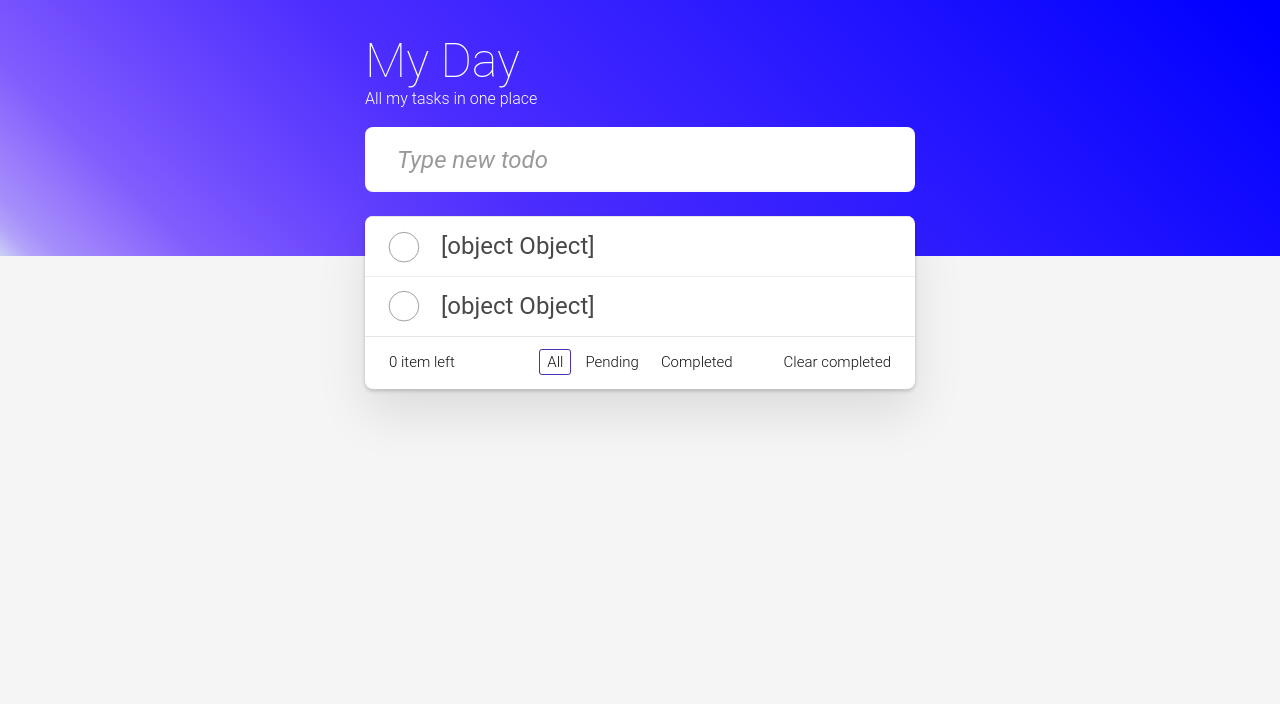
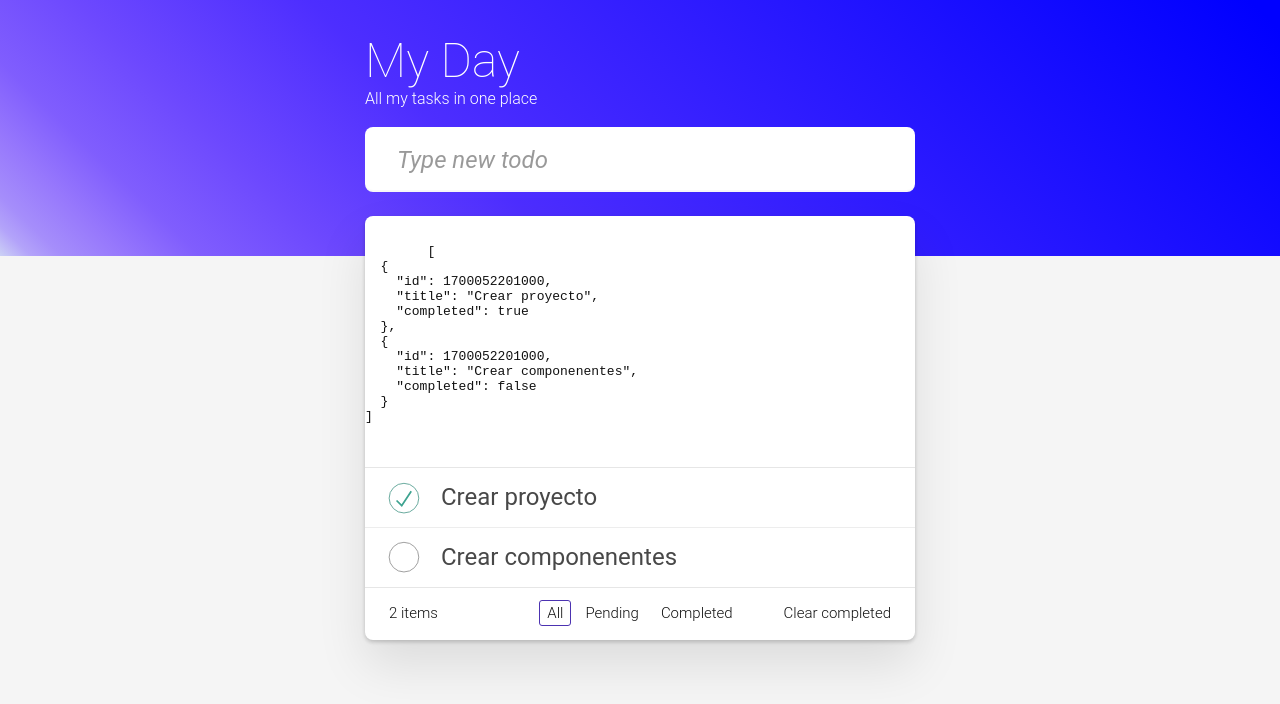
Before and after one commit to IngAamiraDev/todoapp, an Angular app: page / in a window 1280 px wide. Shown: the top 704 px of the page. Built offline with nearby package versions, Linux system fonts and the light colour scheme.

Commit message:
Add step6-4

```diff
--- a/src/app/pages/home/home.component.html
+++ b/src/app/pages/home/home.component.html
@@ -14,12 +14,17 @@
   </header>
   <div class="container todoapp-wrapper">
     <!-- This section should be hidden by default and shown when there are todos -->
+    <pre>
+      <code>
+        {{ tasks() | json }}
+      </code>
+    </pre>
     <section class="main">
       <ul class="todo-list">
         <li *ngFor="let task of tasks(); index as i">
           <div class="view">
-            <input class="toggle" type="checkbox" />
-            <label>{{ task}}</label>
+            <input class="toggle" type="checkbox" [checked]="task.completed" (change)="updateTask(i)" />
+            <label>{{ task.title }}</label>
             <button class="destroy" (click)="deleteTask(i)"></button>
           </div>
           <input class="edit" value="Buy a unicorn" />
@@ -55,7 +60,7 @@
     <!-- This footer should be hidden by default and shown when there are todos -->
     <footer class="footer">
       <!-- This should be `0 items left` by default -->
-      <span class="todo-count"><strong>0</strong> item left</span>
+      <span class="todo-count"><strong>{{ tasks().length }}</strong> items</span>
       <!-- Remove this if you don't implement routing -->
       <ul class="filters">
         <li>
--- a/src/app/pages/home/home.component.ts
+++ b/src/app/pages/home/home.component.ts
@@ -15,7 +15,7 @@ export class HomeComponent {
     {
       id: Date.now(),
       title: 'Crear proyecto',
-      completed: false
+      completed: true
     },
     {
       id: Date.now(),
@@ -42,4 +42,18 @@ export class HomeComponent {
   deleteTask(index: number) {
     this.tasks.update((tasks) => tasks.filter((task, position) => position !== index));
   }
+
+  updateTask(index: number) {
+    this.tasks.update((tasks) => {
+      return tasks.map((task, position) => {
+        if (position === index) {
+          return {
+            ...task,
+            completed: !task.completed
+          }
+        }
+        return task;
+      })
+    })
+  }
 }
```
